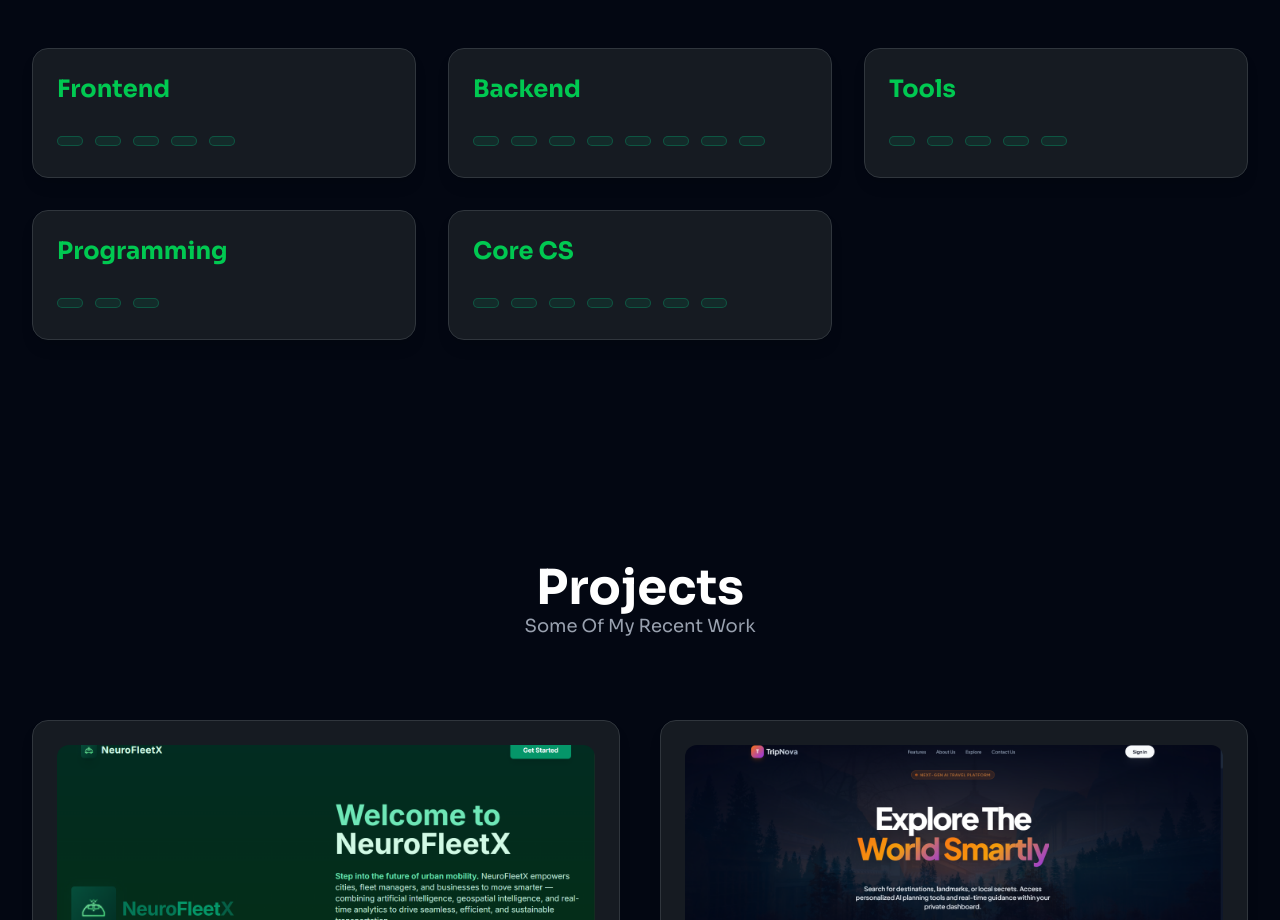
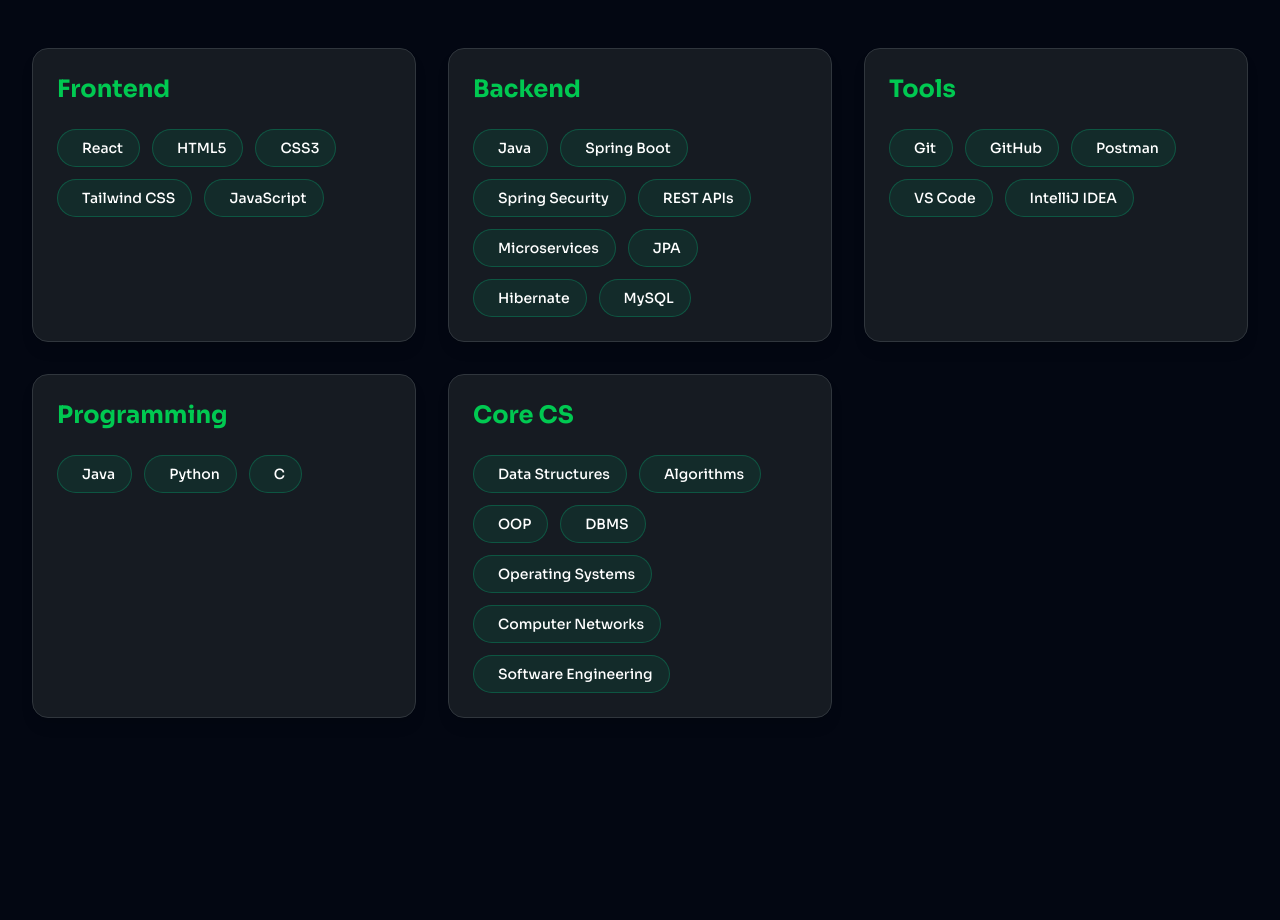
Before and after one commit to Jamalpoor-Indu-Bai/Portfolio, a React app: page / in a window 1280 px wide. Shown: the part 1880-2800 px from the top of the page. Built offline with nearby package versions, Linux system fonts and the light colour scheme; the HTML template or start-up script is replaced by a standard one; a web font is replaced by a local one.

Commit message:
added inline css for badge

```diff
--- a/src/components/Badge.jsx
+++ b/src/components/Badge.jsx
@@ -1,9 +1,30 @@
-const Badge = ({ text, className = "" }) => {
+const Badge = ({ children, className = "" }) => {
   return (
     <span
-      className={`inline-flex items-center rounded-full border border-emerald-500/30 bg-emerald-500/10 px-3 py-1 text-sm font-medium text-emerald-400 transition-all duration-300 hover:border-emerald-500 hover:bg-emerald-500/20 hover:text-emerald-300 ${className}`}
+      className={`
+        inline-flex
+        items-center
+        gap-2
+        rounded-full
+        border
+        border-emerald-500/30
+        bg-emerald-500/10
+        px-4
+        py-2
+        text-sm
+        font-medium
+        text-white
+        transition-all
+        duration-300
+        hover:border-emerald-400
+        hover:bg-emerald-500/20
+        hover:text-emerald-300
+        hover:scale-105
+        hover:shadow-[0_0_15px_rgba(16,185,129,0.35)]
+        ${className}
+      `}
     >
-      {text}
+      {children}
     </span>
   );
 };
```
